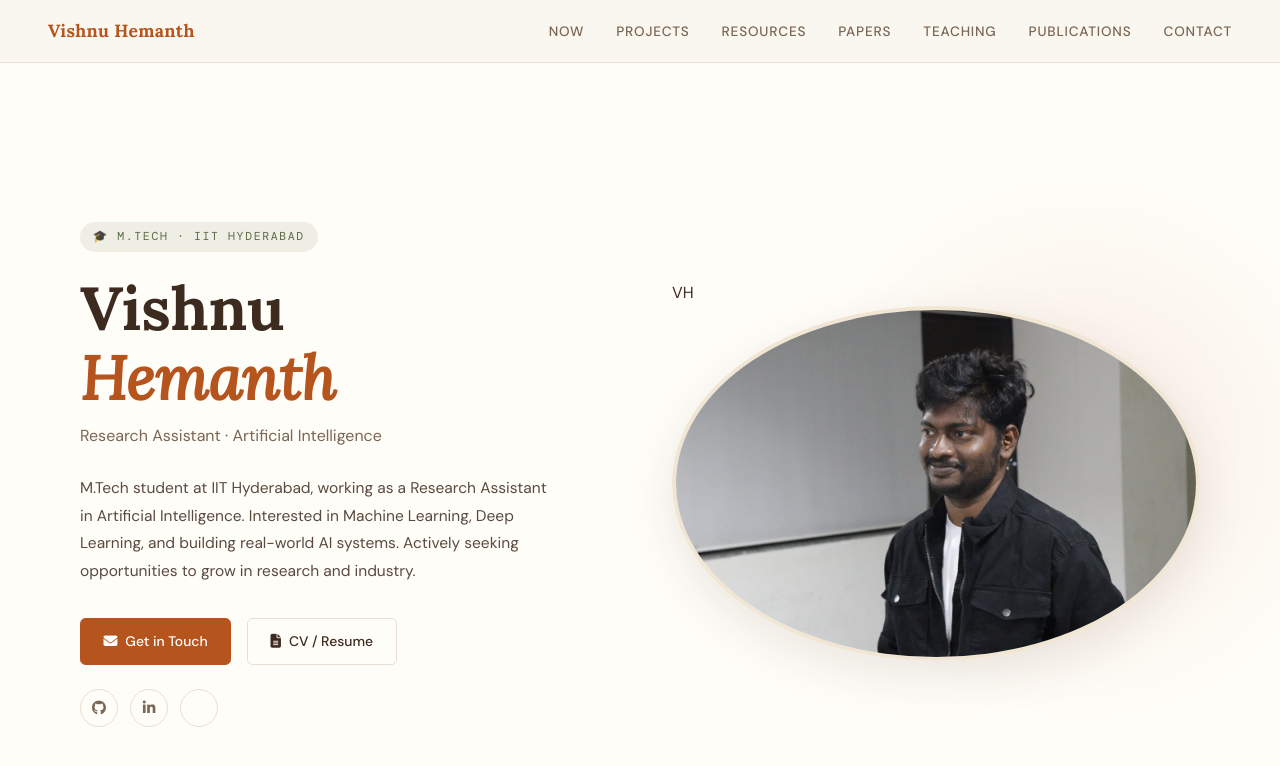
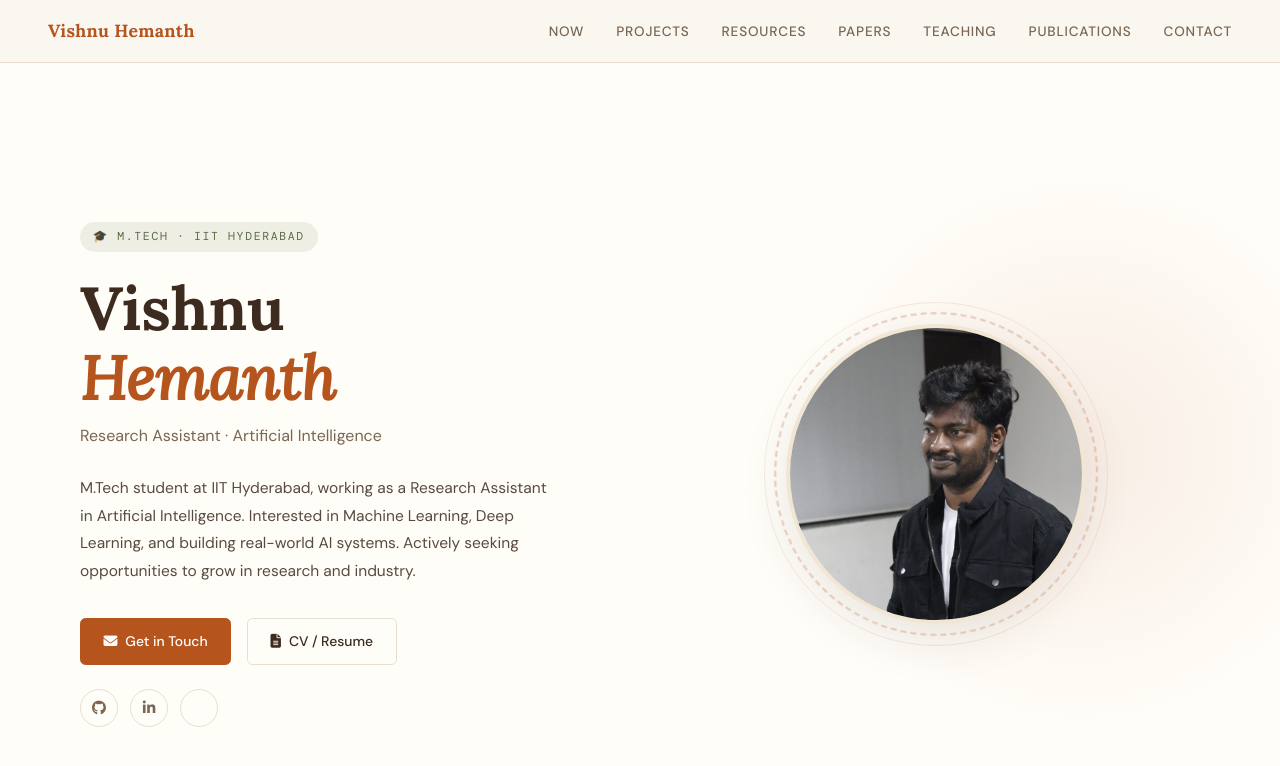
Before and after one commit to vishnuhemanth27/vishnuhemanth27.github.io, a Jekyll site: the page index.html, which Jekyll copies as it is, in a window 1280 px wide and 900 px high. Shown: the top 766 px of the window. Built offline with Jekyll 4.4.1, drawn with Linux system fonts in a browser that asks for light colours.

Commit message:
Refactor hero photo section in index.html

```diff
--- a/index.html
+++ b/index.html
@@ -719,13 +719,15 @@
       <!-- <a href="#" target="_blank" title="Google Scholar"><i class="fas fa-graduation-cap"></i></a> -->
     </div>
   </div>
-  <div class="hero-photo-wrap">
-    <div class="assets/images/githubpic.jpg">
-      <!-- UPDATE: Replace with your actual photo path — e.g., assets/images/photos/githubpic.jpg -->
-      <div class=assets/images/githubpic.jpg>VH</div>
-   <img class="hero-photo" src="assets/images/photos/githubpic.jpg" alt="Vishnu Hemanth">
-    </div>
+
+<div class="hero-photo-wrap">
+  <div class="hero-photo-frame">
+    <img class="hero-photo" src="assets/images/photos/githubpic.jpg" alt="Vishnu Hemanth">
   </div>
+</div>
+  </div>
+
+
 </section>
 
 <!-- ── NOW ── -->
```
